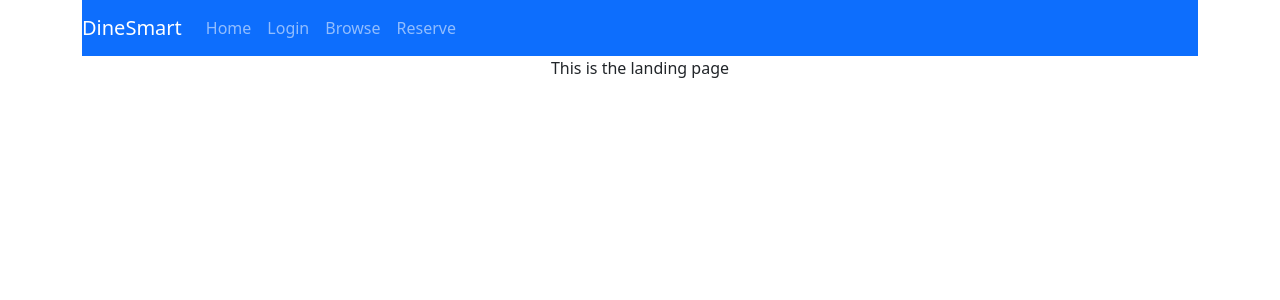
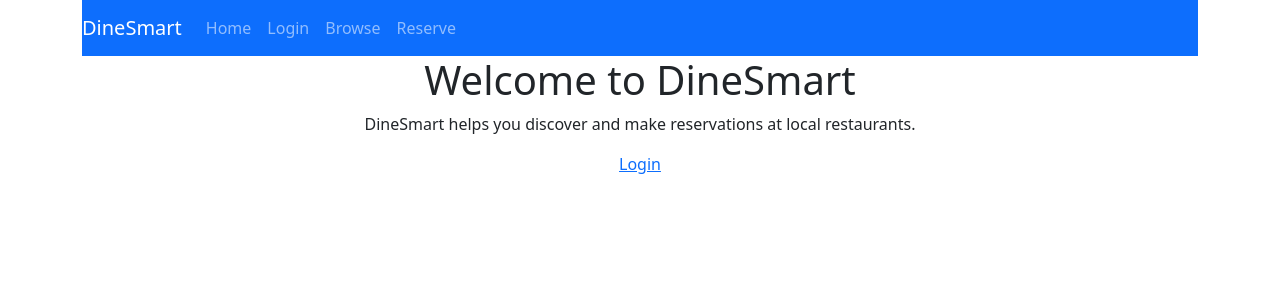
Before and after one commit to cs130-w22/Group-A7, a React (Create React App) app in the folder frontend/: page /signup in a window 1280 px wide. Shown: the top 300 px of the page. Built offline with nearby package versions, Linux system fonts and the light colour scheme.

Commit message:
home and landing page

```diff
--- a/frontend/src/Pages/HomePage.js
+++ b/frontend/src/Pages/HomePage.js
@@ -1,15 +1,22 @@
 import React, { Component } from "react";
+import { Row, Col, Container, Form, Button, FormGroup } from "react-bootstrap";
+import { NavLink } from "react-router-dom";
 
 export default class HomePage extends Component {
   render() {
     return (
-      <div className="Home">
-        <header className="Home-header">
-          <p>
-            This is the homepage
-          </p>
-        </header>
-      </div>
-    )
+      <Container>
+        <h1>Your reservations</h1>
+        <p>Here are your reservations: </p>
+        <Col>
+          <Row>
+            <NavLink to="#/browse/">Browse local restaurants</NavLink>
+          </Row>
+          <Row>
+            <NavLink to="#/browse/">Know what you want? Make a booking</NavLink>
+          </Row>
+        </Col>
+      </Container>
+    );
   }
 }
--- a/frontend/src/Pages/LandingPage.js
+++ b/frontend/src/Pages/LandingPage.js
@@ -1,15 +1,17 @@
 import React, { Component } from "react";
+import { Row, Col, Container, Form, Button, FormGroup } from "react-bootstrap";
+import {  NavLink } from "react-router-dom";
 
-export default class HomePage extends Component {
+export default class LandingPage extends Component {
   render() {
     return (
-      <div className="Home">
-        <header className="Home-header">
-          <p>
-            This is the landing page
-          </p>
-        </header>
-      </div>
+      <Container>
+        <h1>Welcome to DineSmart</h1>
+        <p>DineSmart helps you discover and make reservations at local restaurants.</p>
+        <NavLink to="#/login/">
+          Login
+        </NavLink>
+      </Container>
     )
   }
 }
```
